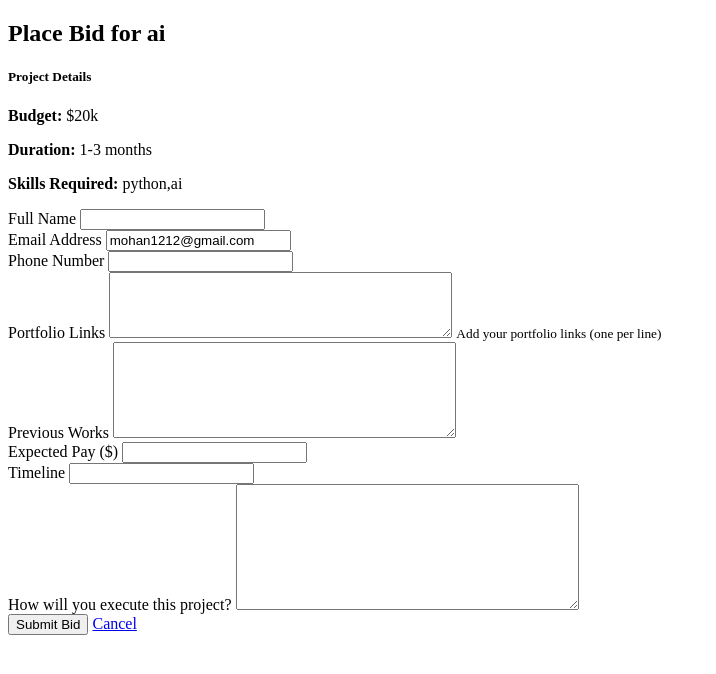
After one commit to mohanvarma22/Bcommune-website, a Django app: page /freelance-project/1/place-bid/ in a window 1280 px wide. The commit adds this page. Shown: the top 674 px of the page, without its empty margins (0-716 px from the left). Run offline with Django 5.2, Linux system fonts and the light colour scheme; a user stored in the database is signed in; data comes from the database, SQL or seed files in the repository; both versions use the stored data as it was after the commit.

Commit message:
freelance

```diff
--- a/users/forms.py
+++ b/users/forms.py
@@ -2,7 +2,7 @@ from django import forms
 from django.contrib.auth.forms import UserCreationForm
 from django.contrib.auth.models import User
 from django.contrib.auth import get_user_model
-from .models import CustomUser, IndividualProfile, Bid, FreelanceProject
+from .models import CustomUser, IndividualProfile, Bid, FreelanceProject, FreelanceBid
 CustomUser = get_user_model()
 class CompanySignupForm(UserCreationForm):
     INDUSTRY_CHOICES = [
@@ -181,3 +181,14 @@ class FreelanceProjectForm(forms.ModelForm):
             'description': forms.Textarea(attrs={'rows': 5}),
             'skills_required': forms.TextInput(attrs={'placeholder': 'Comma-separated skills'}),
         }
+
+class FreelanceBidForm(forms.ModelForm):
+    class Meta:
+        model = FreelanceBid
+        fields = ['name', 'email', 'phone', 'portfolio_links', 'previous_works',
+                 'expected_pay', 'timeline', 'execution_plan']
+        widgets = {
+            'portfolio_links': forms.Textarea(attrs={'rows': 4}),
+            'previous_works': forms.Textarea(attrs={'rows': 6}),
+            'execution_plan': forms.Textarea(attrs={'rows': 8}),
+        }
--- a/users/models.py
+++ b/users/models.py
@@ -223,3 +223,20 @@ class FreelanceProject(models.Model):
 
     def __str__(self):
         return self.title
+
+# models.py
+class FreelanceBid(models.Model):
+    project = models.ForeignKey(FreelanceProject, on_delete=models.CASCADE, related_name='bids')
+    bidder = models.ForeignKey(settings.AUTH_USER_MODEL, on_delete=models.CASCADE)
+    name = models.CharField(max_length=200)
+    email = models.EmailField()
+    phone = models.CharField(max_length=20)
+    portfolio_links = models.TextField(help_text="Add your portfolio links (one per line)")
+    previous_works = models.TextField(help_text="Describe your relevant previous works")
+    expected_pay = models.DecimalField(max_digits=10, decimal_places=2)
+    timeline = models.CharField(max_length=100)
+    execution_plan = models.TextField(help_text="Describe how you plan to execute this project")
+    created_at = models.DateTimeField(auto_now_add=True)
+
+    def __str__(self):
+        return f"Bid by {self.name} for {self.project.title}"
--- /dev/null
+++ b/users/templates/place_freelance_bid.html
@@ -0,0 +1,105 @@
+<!DOCTYPE html>
+<html lang="en">
+<head>
+    <meta charset="UTF-8">
+    <meta name="viewport" content="width=device-width, initial-scale=1.0">
+    <title>Document</title>
+</head>
+<body>
+
+
+<div class="container mt-4">
+    <div class="row">
+        <div class="col-md-8 mx-auto">
+            <div class="card">
+                <div class="card-header">
+                    <h2>Place Bid for {{ project.title }}</h2>
+                </div>
+                <div class="card-body">
+                    <div class="project-summary mb-4">
+                        <h5>Project Details</h5>
+                        <p><strong>Budget:</strong> ${{ project.budget }}</p>
+                        <p><strong>Duration:</strong> {{ project.duration }}</p>
+                        <p><strong>Skills Required:</strong> {{ project.skills_required }}</p>
+                    </div>
+
+                    <form method="post">
+                        {% csrf_token %}
+
+                        <div class="form-group mb-3">
+                            <label for="{{ form.name.id_for_label }}">Full Name</label>
+                            {{ form.name }}
+                            {% if form.name.errors %}
+                                <div class="text-danger">{{ form.name.errors }}</div>
+                            {% endif %}
+                        </div>
+
+                        <div class="form-group mb-3">
+                            <label for="{{ form.email.id_for_label }}">Email Address</label>
+                            {{ form.email }}
+                            {% if form.email.errors %}
+                                <div class="text-danger">{{ form.email.errors }}</div>
+                            {% endif %}
+                        </div>
+
+                        <div class="form-group mb-3">
+                            <label for="{{ form.phone.id_for_label }}">Phone Number</label>
+                            {{ form.phone }}
+                            {% if form.phone.errors %}
+                                <div class="text-danger">{{ form.phone.errors }}</div>
+                            {% endif %}
+                        </div>
+
+                        <div class="form-group mb-3">
+                            <label for="{{ form.portfolio_links.id_for_label }}">Portfolio Links</label>
+                            {{ form.portfolio_links }}
+                            <small class="text-muted">Add your portfolio links (one per line)</small>
+                            {% if form.portfolio_links.errors %}
+                                <div class="text-danger">{{ form.portfolio_links.errors }}</div>
+                            {% endif %}
+                        </div>
+
+                        <div class="form-group mb-3">
+                            <label for="{{ form.previous_works.id_for_label }}">Previous Works</label>
+                            {{ form.previous_works }}
+                            {% if form.previous_works.errors %}
+                                <div class="text-danger">{{ form.previous_works.errors }}</div>
+                            {% endif %}
+                        </div>
+
+                        <div class="form-group mb-3">
+                            <label for="{{ form.expected_pay.id_for_label }}">Expected Pay ($)</label>
+                            {{ form.expected_pay }}
+                            {% if form.expected_pay.errors %}
+                                <div class="text-danger">{{ form.expected_pay.errors }}</div>
+                            {% endif %}
+                        </div>
+
+                        <div class="form-group mb-3">
+                            <label for="{{ form.timeline.id_for_label }}">Timeline</label>
+                            {{ form.timeline }}
+                            {% if form.timeline.errors %}
+                                <div class="text-danger">{{ form.timeline.errors }}</div>
+                            {% endif %}
+                        </div>
+
+                        <div class="form-group mb-3">
+                            <label for="{{ form.execution_plan.id_for_label }}">How will you execute this project?</label>
+                            {{ form.execution_plan }}
+                            {% if form.execution_plan.errors %}
+                                <div class="text-danger">{{ form.execution_plan.errors }}</div>
+                            {% endif %}
+                        </div>
+
+                        <div class="form-group">
+                            <button type="submit" class="btn btn-primary">Submit Bid</button>
+                            <a href="{% url 'all_freelance_projects' %}" class="btn btn-secondary">Cancel</a>
+                        </div>
+                    </form>
+                </div>
+            </div>
+        </div>
+    </div>
+</div>
+</body>
+</html>
--- a/users/urls.py
+++ b/users/urls.py
@@ -51,6 +51,10 @@ urlpatterns = [
     path('company/dashboard/myportfolio/all-internships/', views.all_internships, name='all_internships'),
     path('individual/dashboard/all_freelance_projects/', views.all_freelance_projects, name='all_freelance_projects'),
     path('individual/dashboard/all_freelance_projects/place-bid/<int:project_id>/', views.place_freelance_bid, name='place_freelance_bid'),
+    path('freelance-project/<int:project_id>/place-bid/',
+         views.place_freelance_bid, name='place_freelance_bid'),
+    path('freelance-project/<int:project_id>/my-bid/',
+         views.view_my_freelance_bid, name='view_my_freelance_bid'),
 ]
 
 if settings.DEBUG:
--- a/users/views.py
+++ b/users/views.py
@@ -3,8 +3,8 @@ from django.contrib.auth.models import User
 from django.contrib import messages
 from django.contrib.auth import authenticate, login, get_user_model
 from django.contrib.auth.decorators import login_required
-from .models import Idea, Job, Project, CustomUser, IndividualProfile, Bid, Internship,FreelanceProject
-from users.forms import CompanySignupForm, IndividualSignupForm,IndividualProfileForm, CompanyProfileForm, BidForm,FreelanceProjectForm
+from .models import Idea, Job, Project, CustomUser, IndividualProfile, Bid, Internship,FreelanceProject, FreelanceBid
+from users.forms import CompanySignupForm, IndividualSignupForm,IndividualProfileForm, CompanyProfileForm, BidForm,FreelanceProjectForm,FreelanceBidForm
 from django.contrib.auth import logout
 from django.http import JsonResponse
 from django.views.decorators.http import require_http_methods
@@ -453,12 +453,15 @@ def myportfolio(request):
     recent_projects = Project.objects.filter(company=request.user).order_by('-created_at')[:3]
     recent_ideas = Idea.objects.all().order_by('-created_at')[:3]
     recent_internships = Internship.objects.filter(company_user=request.user).order_by('-posted_date')[:3]
+    # Add this line to fetch recent freelance projects
+    recent_freelance_projects = FreelanceProject.objects.filter(user=request.user).order_by('-created_at')[:3]
 
     return render(request, 'myportfolio.html', {
         'jobs': recent_jobs,
         'projects': recent_projects,
         'ideas': recent_ideas,
-        'internships': recent_internships
+        'internships': recent_internships,
+        'freelance_projects': recent_freelance_projects  # Add this line
     })
 
 
@@ -684,3 +687,41 @@ def place_freelance_bid(request, project_id):
         # Handle bid placement logic here, e.g., save bid details
         return redirect('all_freelance_projects')  # Redirect back to projects page or another relevant page
     return render(request, 'place_bid.html', {'project': project})
+
+@login_required
+def place_freelance_bid(request, project_id):
+    project = get_object_or_404(FreelanceProject, id=project_id)
+
+    # Check if user has already placed a bid
+    existing_bid = FreelanceBid.objects.filter(project=project, bidder=request.user).first()
+    if existing_bid:
+        return redirect('view_my_freelance_bid', project_id=project_id)
+
+    if request.method == 'POST':
+        form = FreelanceBidForm(request.POST)
+        if form.is_valid():
+            bid = form.save(commit=False)
+            bid.project = project
+            bid.bidder = request.user
+            bid.save()
+            messages.success(request, 'Your bid has been submitted successfully!')
+            return redirect('all_freelance_projects')
+    else:
+        form = FreelanceBidForm(initial={
+            'name': request.user.get_full_name(),
+            'email': request.user.email
+        })
+
+    return render(request, 'place_freelance_bid.html', {
+        'form': form,
+        'project': project
+    })
+
+@login_required
+def view_my_freelance_bid(request, project_id):
+    project = get_object_or_404(FreelanceProject, id=project_id)
+    bid = get_object_or_404(FreelanceBid, project=project, bidder=request.user)
+    return render(request, 'view_my_freelance_bid.html', {
+        'bid': bid,
+        'project': project
+    })
```
Also changed, not shown: users/templates/all_freelance_projects_view.html (added, +206 -0 lines), users/templates/myportfolio.html (+36 -1 lines), users/templates/view_my_freelance_bid.html (added, +60 -0 lines), db.sqlite3, users/migrations/0008_freelancebid.py (added), users/templates/place_bid.html (deleted).
